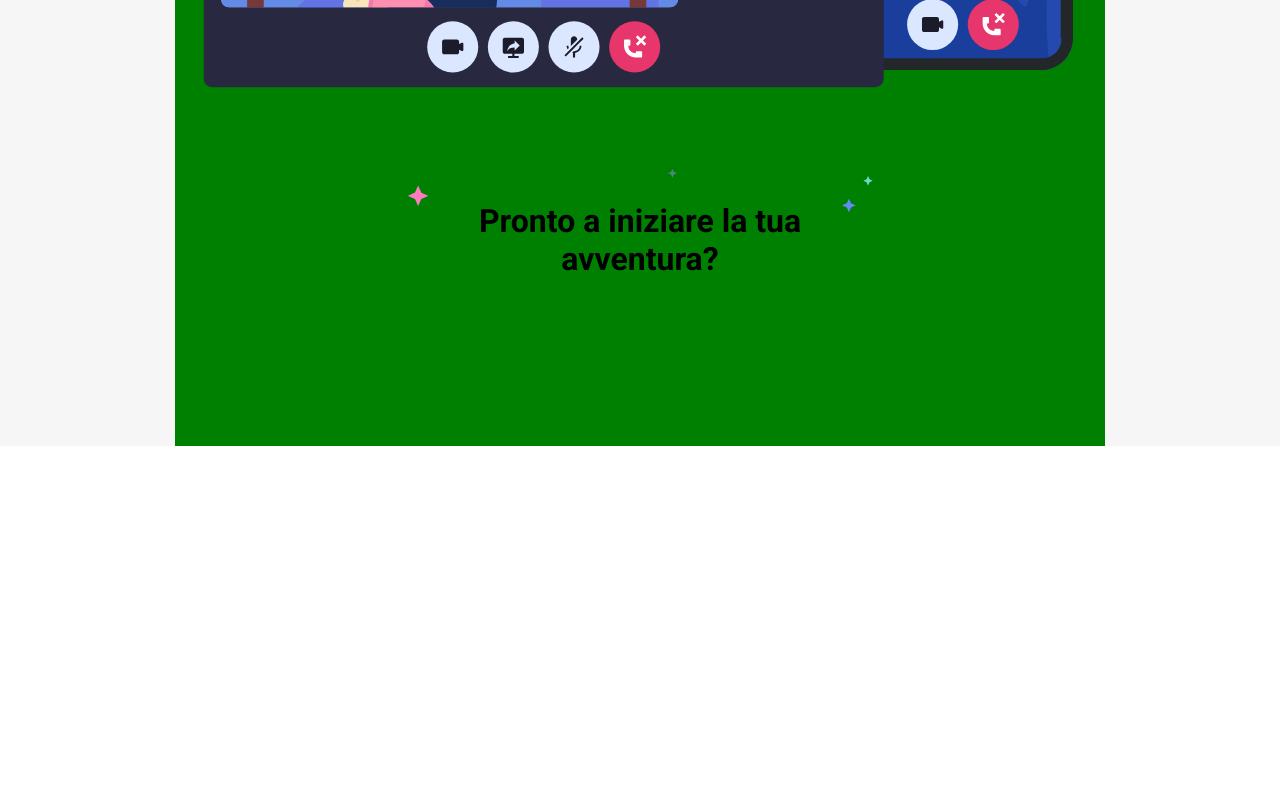
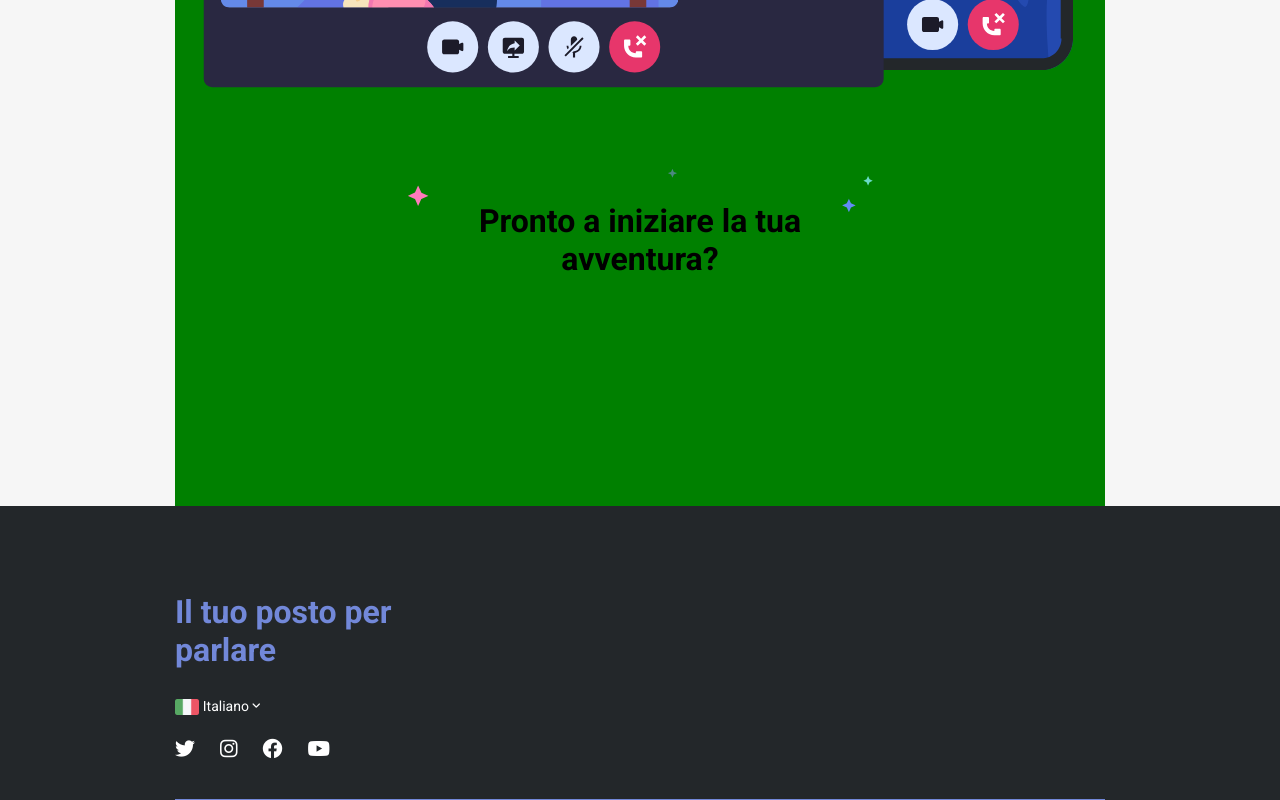
Before and after one commit to BrunoBernardini/htmlcss-discord, a plain HTML site: page index.html in a window 1280 px wide. Shown: the part 3879-4679 px from the top of the page. Before the commit the page ends 4325 px from the top, so only its background shows below. Drawn offline with Linux system fonts and the light colour scheme.

Commit message:
Creazione footer con blocco laterale (superiore).

```diff
--- a/assets/css/style.css
+++ b/assets/css/style.css
@@ -152,7 +152,7 @@ section h2{
 
 .text-img-bottom{
   width: 50%;
-  margin: 0 auto;
+  margin: 0 auto 60px;
   text-align: center;
   position: relative;
 }
@@ -164,3 +164,53 @@ section h2{
   top: 70%;
   text-align: center;
 }
+
+/* FOOTER */
+
+footer{
+  background-color: #23272a;
+  color: white;
+  padding-top: 87px;
+}
+
+footer .top-footer{
+  padding-bottom: 38px;
+  border-bottom: 1px solid #7288d9;
+}
+
+footer .top-footer h3{
+  font-size: 2rem;
+  color: #7288d9;
+  margin-bottom: 27px;
+}
+
+.top-footer aside{
+  width: 25%;
+}
+
+.top-footer aside .language{
+  margin-bottom: 22px;
+}
+
+.language img{
+  height: 16px;
+  vertical-align: middle;
+}
+
+.language span{
+  font-size: 14px;
+}
+
+.language span i{
+  font-size: 10px;
+  vertical-align: 20%;
+  cursor: pointer;
+}
+
+.top-footer aside .socials{
+  font-size: 20px;
+}
+
+.socials i{
+  margin-right: 20px;
+}
--- a/index.html
+++ b/index.html
@@ -88,5 +88,25 @@
 
   </main>
 
+  <footer>
+    <div class="container">
+      <div class="top-footer">
+        <aside>
+          <div class="language">
+            <h3>Il tuo posto per parlare</h3>
+            <img src="./assets/img/ita.png" alt="Italiano">
+            <span>Italiano <i class="fa-solid fa-angle-down"></i></i></span>
+          </div>
+          <div class="socials">
+            <i class="fa-brands fa-twitter"></i>
+            <i class="fa-brands fa-instagram"></i>
+            <i class="fa-brands fa-facebook"></i>
+            <i class="fa-brands fa-youtube"></i>
+          </div>
+        </aside>
+      </div>
+    </div>
+  </footer>
+
 </body>
 </html>
```
